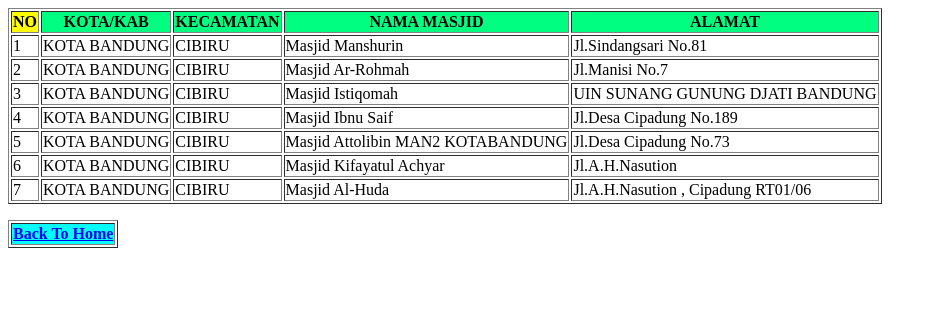
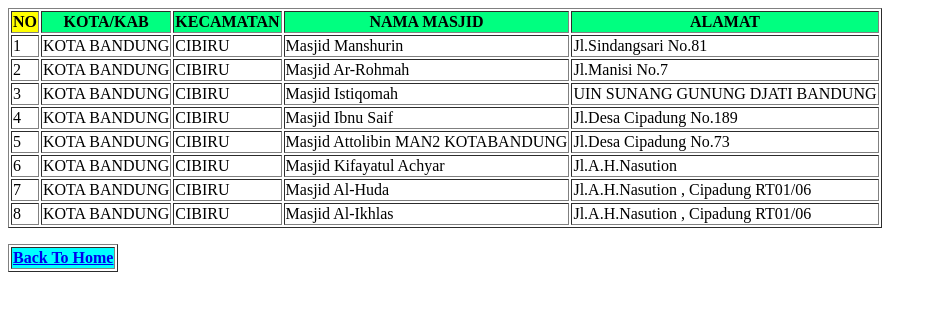
Before and after one commit to gilangmrmdhn/UTS_MIB, a plain HTML site: page daftarmasjidbandungtimur.html in a window 1280 px wide. Shown: the whole page, without its empty margins (0-937 px from the left). Drawn offline with Linux system fonts and the light colour scheme.

Commit message:
database bandung timur

```diff
--- a/daftarmasjidbandungtimur.html
+++ b/daftarmasjidbandungtimur.html
@@ -61,6 +61,13 @@
             <td>Masjid Al-Huda</td>
             <td>Jl.A.H.Nasution , Cipadung RT01/06 </td>
         </tr>
+        <tr>
+            <td>8</td>
+            <td>KOTA BANDUNG</td>
+            <td>CIBIRU</td>
+            <td>Masjid Al-Ikhlas</td>
+            <td>Jl.A.H.Nasution , Cipadung RT01/06 </td>
+        </tr>
     </table>
     <p>
     <table border="1">
```
